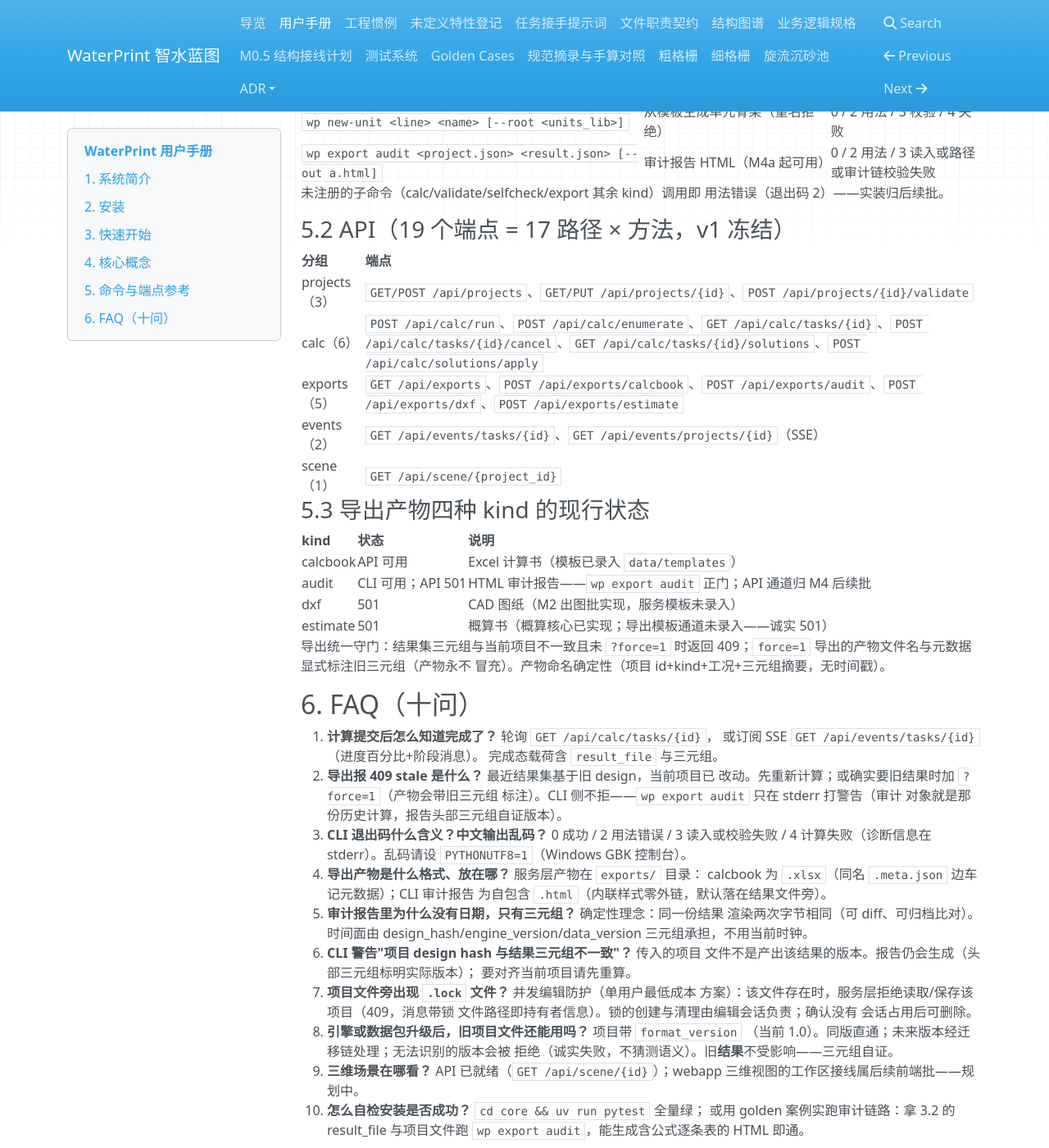
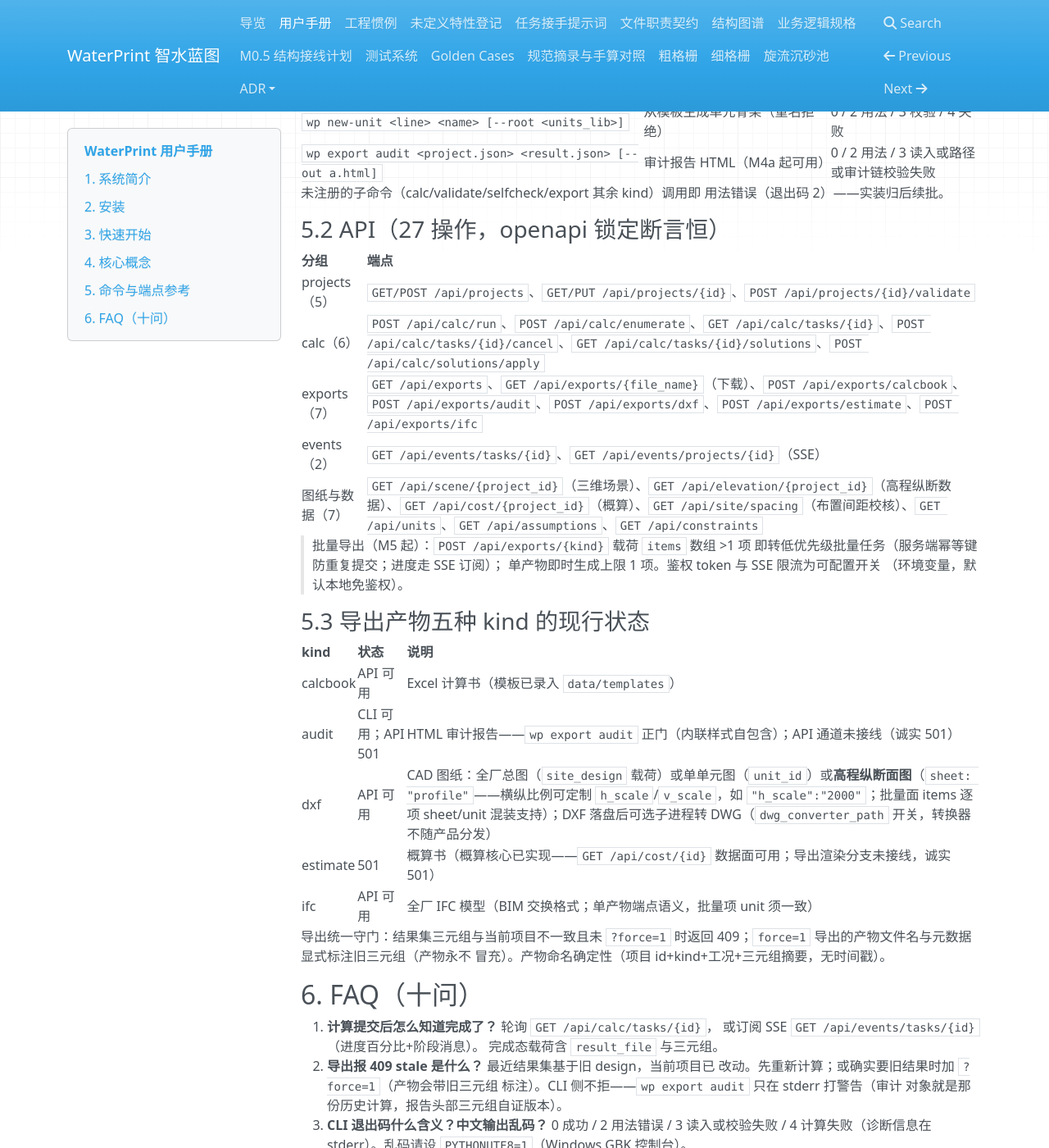
Before and after one commit to yyx20040712/waterprint, an MkDocs documentation site: the page built from docs/user-manual.md, in a window 1280 px wide and 1400 px high, scrolled down 2943 px. Shown: the whole window at 82% size. Built offline with MkDocs 1.6.1, drawn with Linux system fonts in a browser that asks for light colours; nearby versions of some CDN libraries; some of the changed text lies outside the part shown.

Commit message:
文档状态同步批: README 当前状态 M3→M4/M5 全交付态+user-manual M5 面对齐(交接件 §三 候选③·文档维护面;漂移实录:README 状态块停在 2026-08-28 M3 期[M4/M5 交付未反映]+手册 API 表停 19 端点/dxf 501/format_version 1.0/三维待接线):①README 状态块重写(M4/M5 交付清单[布置编辑器边界红线+间距校核/总图+单单元+纵断 DXF/比例定制/批量导出任务面/概算审计/IFC/DWG 挂点/三维画布/下载端点/鉴权限流]+剩余四类面指向 handover 三·bis+工程面[门禁 11 项含 GR-21 到期门禁/259 键锁/快照四锚];里程碑链 M0→M5 全列;数据面基准段沿承;数字纪律沿「以 CI 输出为准」)+一键命令门禁清单括号更新(8 枚举→11 项指向 run_gates 登记);②user-manual §5.2 端点表 19→**27 操作**(openapi 实跑清点:projects 5/calc 6/exports 7 含下载+ifc/events 2/图纸与数据 7[elevation/cost/site-spacing/units/assumptions/constraints])+批量导出与鉴权限流注段;§5.3 kind 表四→五种(ifc 新增 API 可用;dxf 行扩纵断面[sheet=profile+h/v 比例定制+批量混装+DWG 可选转换];**audit/estimate 维持 501 口径——总控第一版误翻为 API 可用,app_export.py:182 owners 分发实证[audit=M4/estimate=M3 走 ArtifactKindNotReady,真分支仅 calcbook/dxf/ifc]后回正,audit 仍 CLI 正门**);FAQ8 format_version 1.0→3.0(迁移链 v1→v2 总平面/v2→v3 边界红线,migration.py 实态核对)+FAQ9 三维「待接线」→「M4 起已交付」。验证:门禁 11 绿(乱码/grep 面零扰动);零代码零测试面——闸 2 授权口径沿 §〇.3 夜班连续开发授权文档维护面

```diff
--- a/docs/user-manual.md
+++ b/docs/user-manual.md
@@ -168,24 +168,30 @@
 未注册的子命令（calc/validate/selfcheck/export 其余 kind）调用即
 用法错误（退出码 2）——实装归后续批。
 
-### 5.2 API（19 个端点 = 17 路径 × 方法，v1 冻结）
+### 5.2 API（27 操作，openapi 锁定断言恒）
 
 | 分组 | 端点 |
 |------|------|
-| projects（3） | `GET/POST /api/projects`、`GET/PUT /api/projects/{id}`、`POST /api/projects/{id}/validate` |
+| projects（5） | `GET/POST /api/projects`、`GET/PUT /api/projects/{id}`、`POST /api/projects/{id}/validate` |
 | calc（6） | `POST /api/calc/run`、`POST /api/calc/enumerate`、`GET /api/calc/tasks/{id}`、`POST /api/calc/tasks/{id}/cancel`、`GET /api/calc/tasks/{id}/solutions`、`POST /api/calc/solutions/apply` |
-| exports（5） | `GET /api/exports`、`POST /api/exports/calcbook`、`POST /api/exports/audit`、`POST /api/exports/dxf`、`POST /api/exports/estimate` |
+| exports（7） | `GET /api/exports`、`GET /api/exports/{file_name}`（下载）、`POST /api/exports/calcbook`、`POST /api/exports/audit`、`POST /api/exports/dxf`、`POST /api/exports/estimate`、`POST /api/exports/ifc` |
 | events（2） | `GET /api/events/tasks/{id}`、`GET /api/events/projects/{id}`（SSE） |
-| scene（1） | `GET /api/scene/{project_id}` |
+| 图纸与数据（7） | `GET /api/scene/{project_id}`（三维场景）、`GET /api/elevation/{project_id}`（高程纵断数据）、`GET /api/cost/{project_id}`（概算）、`GET /api/site/spacing`（布置间距校核）、`GET /api/units`、`GET /api/assumptions`、`GET /api/constraints` |
 
-### 5.3 导出产物四种 kind 的现行状态
+> 批量导出（M5 起）：`POST /api/exports/{kind}` 载荷 `items` 数组 >1 项
+> 即转低优先级批量任务（服务端幂等键防重复提交；进度走 SSE 订阅）；
+> 单产物即时生成上限 1 项。鉴权 token 与 SSE 限流为可配置开关
+> （环境变量，默认本地免鉴权）。
+
+### 5.3 导出产物五种 kind 的现行状态
 
 | kind | 状态 | 说明 |
 |------|------|------|
 | calcbook | API 可用 | Excel 计算书（模板已录入 `data/templates`） |
-| audit | CLI 可用；API 501 | HTML 审计报告——`wp export audit` 正门；API 通道归 M4 后续批 |
-| dxf | 501 | CAD 图纸（M2 出图批实现，服务模板未录入） |
-| estimate | 501 | 概算书（概算核心已实现；导出模板通道未录入——诚实 501） |
+| audit | CLI 可用；API 501 | HTML 审计报告——`wp export audit` 正门（内联样式自包含）；API 通道未接线（诚实 501） |
+| dxf | API 可用 | CAD 图纸：全厂总图（`site_design` 载荷）或单单元图（`unit_id`）或**高程纵断面图**（`sheet: "profile"`——横纵比例可定制 `h_scale`/`v_scale`，如 `"h_scale":"2000"`；批量面 items 逐项 sheet/unit 混装支持）；DXF 落盘后可选子进程转 DWG（`dwg_converter_path` 开关，转换器不随产品分发） |
+| estimate | 501 | 概算书（概算核心已实现——`GET /api/cost/{id}` 数据面可用；导出渲染分支未接线，诚实 501） |
+| ifc | API 可用 | 全厂 IFC 模型（BIM 交换格式；单产物端点语义，批量项 unit 须一致） |
 
 导出统一守门：结果集三元组与当前项目不一致且未 `?force=1` 时返回
 409；`force=1` 导出的产物文件名与元数据显式标注旧三元组（产物永不
@@ -217,10 +223,13 @@
    文件路径即持有者信息）。锁的创建与清理由编辑会话负责；确认没有
    会话占用后可删除。
 8. **引擎或数据包升级后，旧项目文件还能用吗？** 项目带 `format_version`
-   （当前 1.0）。同版直通；未来版本经迁移链处理；无法识别的版本会被
-   拒绝（诚实失败，不猜测语义）。旧**结果**不受影响——三元组自证。
-9. **三维场景在哪看？** API 已就绪（`GET /api/scene/{id}`）；webapp
-   三维视图的工作区接线属后续前端批——规划中。
+   （当前 3.0——v1→v2 增厂区总平面、v2→v3 增边界红线，历史文件经
+   迁移链自动升级）。同版直通；未来版本拒绝（不降级打开，防静默丢
+   数据）；无法识别的版本会被拒绝（诚实失败，不猜测语义）。旧**结果**
+   不受影响——三元组自证。
+9. **三维场景在哪看？** webapp 工作区已接线（画布+三维视图，M4 起
+   交付）；数据面 `GET /api/scene/{id}`。布置编辑器支持边界红线与
+   间距校核（黄/红标示，`GET /api/site/spacing`）。
 10. **怎么自检安装是否成功？** `cd core && uv run pytest` 全量绿；
     或用 golden 案例实跑审计链路：拿 3.2 的 result_file 与项目文件跑
     `wp export audit`，能生成含公式逐条表的 HTML 即通。
```
Also changed, not shown: README.md (+16 -13 lines).
